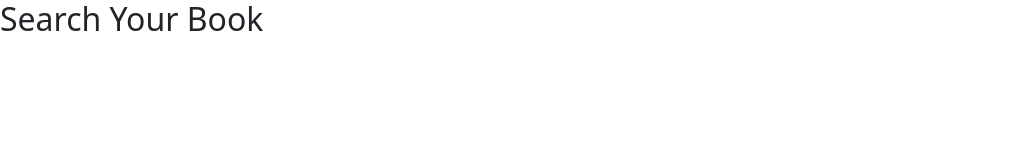
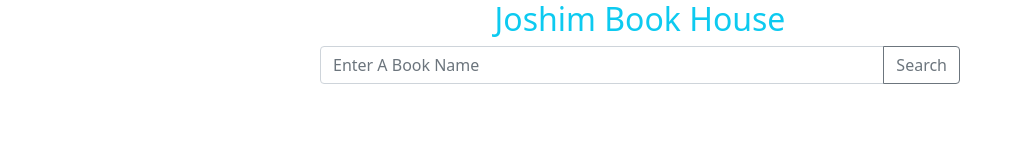
Before and after one commit to Tamim-uddin/book-archive, a plain HTML site: page index.html in a window 1280 px wide. Shown: the whole page, without its empty margins (0-1022 px from the left). Drawn offline with nearby package versions, Linux system fonts and the light colour scheme.

Commit message:
complete

```diff
--- a/index.html
+++ b/index.html
@@ -8,8 +8,16 @@
     <link href="https://cdn.jsdelivr.net/npm/bootstrap@5.1.0/dist/css/bootstrap.min.css" rel="stylesheet" integrity="sha384-KyZXEAg3QhqLMpG8r+8fhAXLRk2vvoC2f3B09zVXn8CA5QIVfZOJ3BCsw2P0p/We" crossorigin="anonymous">
 </head>
 <body>
-    <h2>Search Your Book</h2>
+    <h2 class="text-center text-info">Joshim Book House</h2>
+    <!-- search book -->
+    <div class="input-group mb-3 mx-auto w-50">
+        <input id="search-field" type="text" class="form-control" placeholder="Enter A Book Name" aria-label="Recipient's username" aria-describedby="button-addon2">
+        <button onclick="loadbook()" class="btn btn-outline-secondary" type="button" id="search-button">Search</button>
+      </div>
 
+      <!-- display book -->
+      <div id="display-result" class="row row-cols-1 row-cols-md-3 g-4">
+      </div>
 
 
 
--- a/js/book.js
+++ b/js/book.js
@@ -1 +1,36 @@
-console.log('ami')
+     // get input..
+const loadbook = () => {
+    // console.log('ami')
+    const searchfield = document.getElementById('search-field');
+    const searchtext = searchfield.value;
+    console.log(searchtext);
+    searchfield.value = '';
+        // search thr result......
+    const url = `https://openlibrary.org/search.json?q=${searchtext}`
+     fetch(url)
+    .then(res => res.json())
+    .then(data => displaybook(data.docs))
+
+}
+        // display the result.....
+    const displaybook = books => {
+    // console.log(books);
+    const displayresult = document.getElementById('display-result');
+    // clear data..
+    displayresult.textContent = '';
+    books.forEach(book => {
+        console.log(book);
+        const div = document.createElement('div');
+        div.classList.add('col')
+        div.innerHTML = `
+        <div class="card">
+                <img src="https://covers.openlibrary.org/b/id/${book.cover_i}-M.jpg" class="card-img-top" alt="...">
+        <div class="card-body">
+            <h4 class="card-title">${book.title}</h4>
+            <h6 class="card-title">${book.author_name}</h6>
+            <p class="card-text text-center">published:${book.first_publish_year}</p>
+        </div>
+      </div>`;
+      displayresult.appendChild(div);
+    });
+}
```
